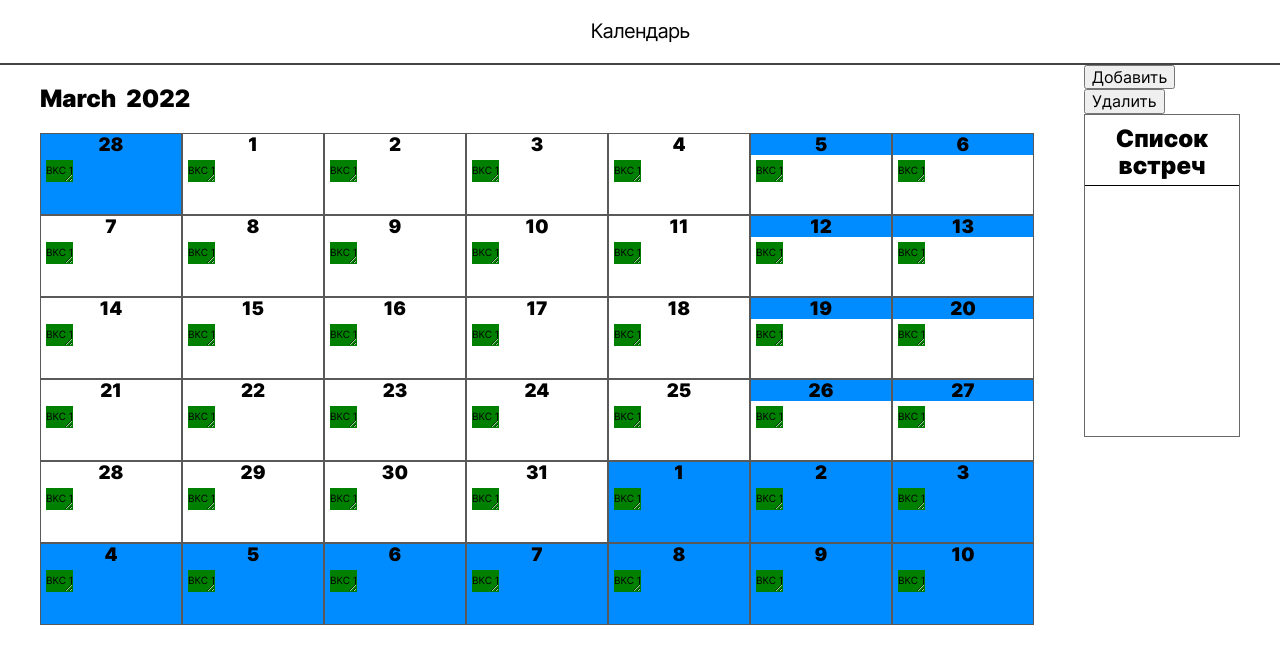
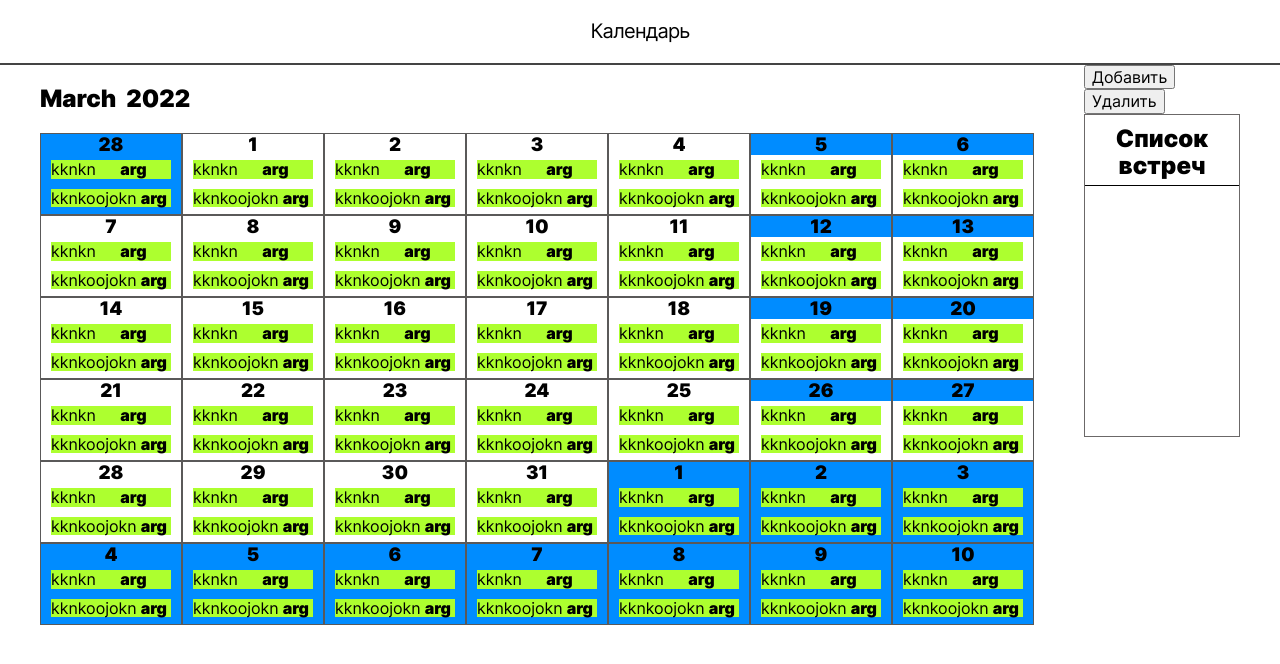
Before and after one commit to IllarionCorp/test-task-frontend, a React (Create React App) app: page / in a window 1280 px wide. Shown: the top 664 px of the page. Built offline with nearby package versions, Linux system fonts and the light colour scheme.

Commit message:
интерактив на календаре

```diff
--- a/src/components/Main/Calendar/CalendarTable/CalendarCell/CalendarCell.js
+++ b/src/components/Main/Calendar/CalendarTable/CalendarCell/CalendarCell.js
@@ -1,5 +1,6 @@
 import React from 'react';
 import './CalendarCell.css';
+import EventInCalendar from './EventInCalendar/EventInCalendar';
 
 export default function CalendarCell(props) {
     const [isWeekend, setIsWeekend] = React.useState(false)
@@ -18,7 +19,13 @@ export default function CalendarCell(props) {
         <div className={`calendar-cell${!props.isSelectedMonth() ? ' calendar-cell_blue' : ''}`}>
             <h3 className={`calendar-cell__title${isWeekend ? ' calendar-cell__title_blue' : ''}`}>{props.data}</h3>
             <div className='events'>
-                <p className='events__event'>ВКС 1</p>
+                {
+                    props.eventsList.map((event, id) => {
+                        return(
+                            <EventInCalendar key={id} event={event} eventId={id} />
+                        );
+                    })
+                }
             </div>
         </div>
     );
--- /dev/null
+++ b/src/components/Main/Calendar/CalendarTable/CalendarCell/EventInCalendar/EventInCalendar.css
@@ -0,0 +1,18 @@
+.event {
+    display: flex;
+    flex-direction: row-reverse;
+    align-items: center;
+    text-align: center;
+    margin: 5px  10px;
+    background-color: greenyellow;
+}
+
+.event__title {
+    margin:0 auto 0 auto;
+    text-align: center;
+}
+
+.event__time {
+    margin: 0;
+
+}
--- /dev/null
+++ b/src/components/Main/Calendar/CalendarTable/CalendarCell/EventInCalendar/EventInCalendar.js
@@ -0,0 +1,10 @@
+import './EventInCalendar.css';
+
+export default function EventInCalendar(props) {
+    return(
+        <div className='event'>
+                <h4 className='event__title'>{props.event.name}</h4>
+                <p className='event__time'>{props.event.time}</p>
+        </div>
+    );
+}
--- a/src/components/Main/Calendar/CalendarTable/CalendarTable.js
+++ b/src/components/Main/Calendar/CalendarTable/CalendarTable.js
@@ -1,19 +1,44 @@
-import React from 'react';
-import CalendarCell from './CalendarCell/CalendarCell';
-import './CalendarTable.css';
+import React from "react";
+import CalendarCell from "./CalendarCell/CalendarCell";
+import "./CalendarTable.css";
 
 export default function CalendarTable(props) {
-    const startDay = props.startDay.clone().startOf('month').startOf('week').subtract();
-    const daysArr = [...Array(42)].map(() => startDay.add(1, 'day').clone());
-    const isSelectedMonth =(daySelect) => props.startDay.isSame(daySelect, 'month');
+  const startDay = props.startDay
+    .clone()
+    .startOf("month")
+    .startOf("week")
+    .subtract();
+  const daysArr = [...Array(42)].map(() => startDay.add(1, "day").clone());
+  const isSelectedMonth = (daySelect) =>
+    props.startDay.isSame(daySelect, "month");
+
+  const [eventsList, setEventsList] = React.useState([
+      {
+        name: 'arg',
+        fio: 'jkjjh',
+        id: 0,
+        time: 'kknkn'
+    },
+    {
+        name: 'arg',
+        fio: 'jkjjh',
+        id: 1,
+        time: 'kknkoojokn'
+    },
+  ]);
 
   return (
-        <div className='calendar-table'>
+    <div className="calendar-table">
       {daysArr.map((day, id) => {
-
         return (
           <div key={id}>
-                        <CalendarCell data={day.format('D')} dayId={day.day()} isSelectedMonth={() => isSelectedMonth(day)} />
+            <CalendarCell
+              data={day.format("D")}
+              dayId={day.day()}
+              isSelectedMonth={() => isSelectedMonth(day)}
+              board={id}
+              eventsList={eventsList}
+            />
           </div>
         );
       })}
--- a/src/components/Main/Main.js
+++ b/src/components/Main/Main.js
@@ -4,15 +4,16 @@ import "./Main.css";
 import React from "react";
 
 export default function Main(props) {
-    const [meetings, setMeetings] = (props.meetings);
+    const [isClick, setIsClick] = React.useState(false);
     const [currentUnit, setCurrentUnit] = React.useState(null);
 
   function dragStartHandler(e, meeting) {
     setCurrentUnit(meeting)
+    setIsClick(true)
   }
 
   function dragEndHandler(e) {
-    e.target.style.background = 'rgb(134, 236, 134)';
+    e.target.style.background = 'rgb(134, 236, 134)'
   }
 
   function dragOverHandler(e) {
@@ -26,10 +27,13 @@ export default function Main(props) {
     props.setMeetings(props.meetings.map((c) => {
         console.log(c)
         if (c.id === meeting.id) {
+            e.target.style.background = 'rgb(134, 236, 134)';
           return {...c, id: currentUnit.id}
         }
 
         if (c.id === currentUnit.id) {
+            e.target.style.background = 'rgb(134, 236, 134)';
+
           return  {...c, id: meeting.id}
         }
     }))
@@ -58,6 +62,8 @@ export default function Main(props) {
         dragOverHandler={dragOverHandler}
         dropHandler={dropHandler}
         sortUnits={sortUnits}
+        isClick={isClick}
+        setIsClick={setIsClick}
       />
     </main>
   );
--- a/src/components/Main/Toolbar/Meeting/Meeting.js
+++ b/src/components/Main/Toolbar/Meeting/Meeting.js
@@ -2,13 +2,13 @@ import React from "react";
 import "./Meeting.css";
 
 export default function Meeting(props) {
-  const [isClick, setIsClick] = React.useState(false);
+
 
   function hendleMeetingClick() {
-    if (!isClick) {
-      setIsClick(true);
+    if (!props.isClick) {
+      props.setIsClick(true);
     } else {
-      setIsClick(false);
+      props.setIsClick(false);
     }
   }
 
@@ -18,9 +18,9 @@ export default function Meeting(props) {
 
   console.log(props.id);
   return (
-    <div className="meeting" onMouseDown={hendleMeetingClick}>
+    <div className="meeting" onClick={hendleMeetingClick}>
       <p
-        className={`meeting__name${isClick ? " meeting__name_active" : ""}`}
+        className={`meeting__name${props.isClick ? " meeting__name_active" : ""}`}
         draggable={true}
         onDragStart={(e) => props.dragStartHandler(e, props.meeting)}
         onDragLeave={(e) => props.dragEndHandler(e)}
@@ -31,7 +31,7 @@ export default function Meeting(props) {
         {props.meeting.name}
       </p>
       <p
-        className={`meeting__author${isClick ? " meeting__author_active" : ""}`}
+        className={`meeting__author${props.isClick ? " meeting__author_active" : ""}`}
       >
         {props.meeting.fio}
       </p>
--- a/src/components/Main/Toolbar/Toolbar.js
+++ b/src/components/Main/Toolbar/Toolbar.js
@@ -3,6 +3,7 @@ import Meeting from "./Meeting/Meeting";
 import "./Toolbar.css";
 
 export default function Toolbar(props) {
+
 
   return (
     <section className="toolbar">
@@ -37,6 +38,8 @@ export default function Toolbar(props) {
               dragEndHandler={props.dragEndHandler}
               dragOverHandler={props.dragOverHandler}
               dropHandler={props.dropHandler}
+              isClick={props.isClick}
+              setIsClick={props.setIsClick}
             />
           );
         })}
```
Lines whose indentation alone changed are shown as unchanged.
